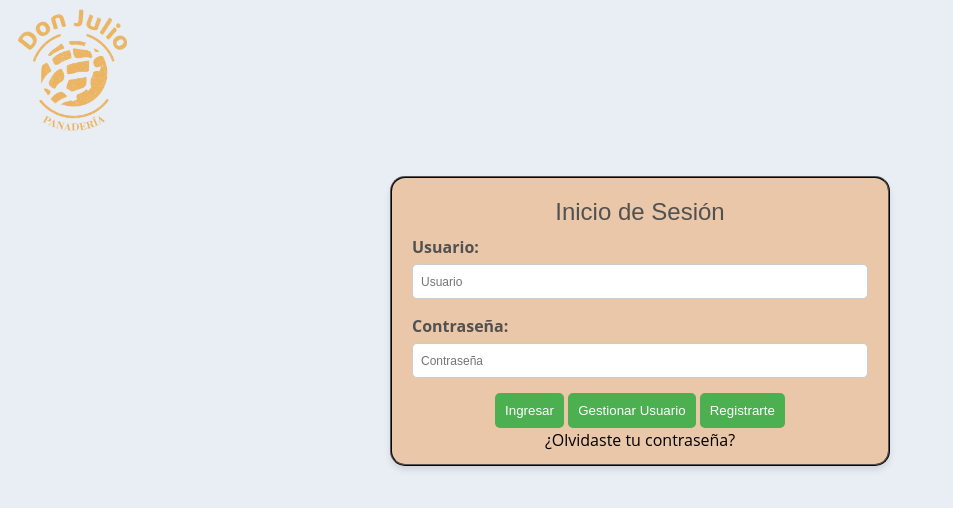
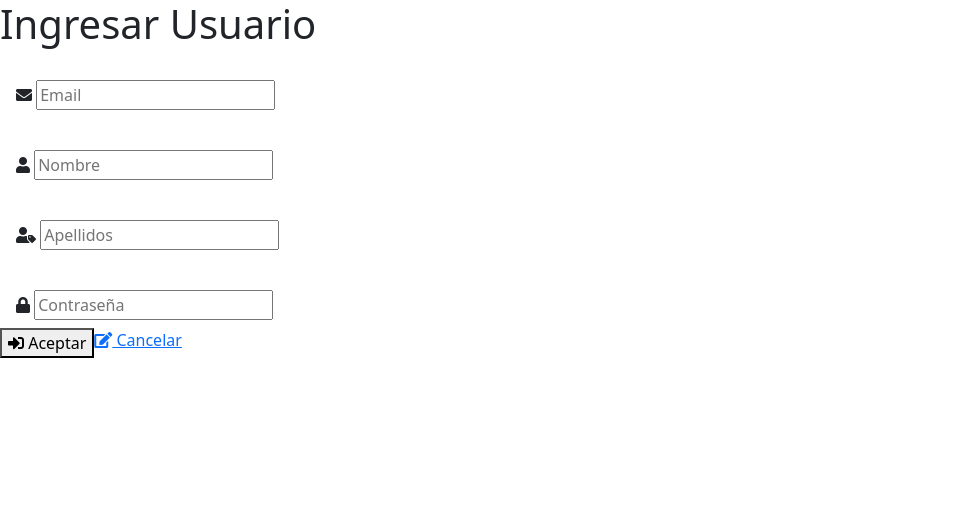
Before and after one commit to Tade03/proyectoSoftware-, a website: page index.html in a window 1280 px wide. Shown: the whole page, without its empty margins (0-953 px from the left). Drawn offline with nearby package versions, Linux system fonts and the light colour scheme.

Commit message:
Ingreso de logica de formulario

```diff
--- a/index.html
+++ b/index.html
@@ -1,45 +1,47 @@
 <!DOCTYPE html>
-<html lang="en">
+<html lang="es">
 <head>
     <meta charset="UTF-8">
     <meta name="viewport" content="width=device-width, initial-scale=1.0">
-    <title>Inicio</title>
-    <link rel="stylesheet" type="text/css" href="src/styles/styles.css">
+    <title>Ingresar Usuario</title>
+    <link rel="stylesheet" href="https://cdnjs.cloudflare.com/ajax/libs/font-awesome/5.15.3/css/all.min.css">
+    <link rel="stylesheet" href="https://cdn.jsdelivr.net/npm/bootstrap@5.1.3/dist/css/bootstrap.min.css">
 </head>
 <body>
-    <div class="index-module-header">
-        <div>
-            <img src="public/images/Logo Transparente.png" alt="Logo" class="index-module-header-logo">
+    <div class="h-screen md:flex">
+        <div class="relative overflow-hidden md:flex w-1/2 justify-around items-center hidden"
+            style="background-image: url('/proyectoSoftware-/public/images/LogoFondo.jpg'); background-size: cover; background-position: center;">
         </div>
-        <header class="index-module-core-header">
-        </header>
+        <div class="flex md:w-1/2 justify-center py-10 items-center bg-white">
+            <form class="bg-white" action="http://localhost:3000/ingresar-usuario" method="POST">
+                <h1 class="text-gray-800 font-bold text-2xl mb-4">Ingresar Usuario</h1>
+                <div class="flex items-center border-2 py-2 px-3 rounded-2xl mb-4">
+                    <i class="fas fa-envelope h-5 w-5 text-gray-400"></i>
+                    <input class="pl-2 outline-none border-none" type="text" name="email" id="email" placeholder="Email" required />
                 </div>
-    <div class="index-module-square">
-        <h2>Inicio de Sesión</h2>
-        <form action="http://localhost:3000/login" method="post" class="login-form">
-            <div class="form-group">
-                <label for="usuario">Usuario: </label>
-                <input type="text" id="usuario" name="usuario" placeholder="Usuario" required>
+                <div class="flex items-center border-2 py-2 px-3 rounded-2xl mb-4">
+                    <i class="fas fa-user h-5 w-5 text-gray-400"></i>
+                    <input class="pl-2 outline-none border-none" type="text" name="nombre" id="nombre" placeholder="Nombre" required />
                 </div>
-            <div class="form-group">
-                <label for="contrasena" >Contraseña: </label>
-                <input type="contrasena" id="contrasena" name="contrasena" placeholder="Contraseña" required>
+                <div class="flex items-center border-2 py-2 px-3 rounded-2xl mb-4">
+                    <i class="fas fa-user-tag h-5 w-5 text-gray-400"></i>
+                    <input class="pl-2 outline-none border-none" type="text" name="apellidos" id="apellidos" placeholder="Apellidos" required />
                 </div>
-            <div class="botton-group">
-                <a href="tu-pagina.html">
-                    <button type="submit">Ingresar</button>
+                <div class="flex items-center border-2 py-2 px-3 rounded-2xl">
+                    <i class="fas fa-lock h-5 w-5 text-gray-400"></i>
+                    <input class="pl-2 outline-none border-none" type="password" name="contraseña" id="contraseña" placeholder="Contraseña" required />
+                </div>
+                <div class="btn-group">
+                    <button type="submit" class="btn-small">
+                        <i class="fas fa-sign-in-alt"></i> Aceptar
+                    </button>
+                    <a href="" class="btn-small">
+                        <i class="fas fa-edit"></i> Cancelar
                     </a>
-                <a href="gestionar-usuario.html">
-                    <button type="submit">Gestionar Usuario</button>
-                </a>
-                <a href="registrarte.html">
-                    <button type="submit">Registrarte</button>
-                </a>
-                <p>
-                    <a href="/forgot-password" class="font-password">¿Olvidaste tu contraseña?</a>
-                </p>
                 </div>
             </form>
         </div>
+    </div>
+    <script src="https://cdn.jsdelivr.net/npm/bootstrap@5.1.3/dist/js/bootstrap.bundle.min.js"></script>
 </body>
 </html>
```
Also changed, not shown: src/html/ingresar-usuario.html (+9 -8 lines), src/scripts/UsuarioServer.js (added, +36 -0 lines), src/scripts/server.js (+27 -1 lines). Lines whose indentation alone changed are shown as unchanged.
